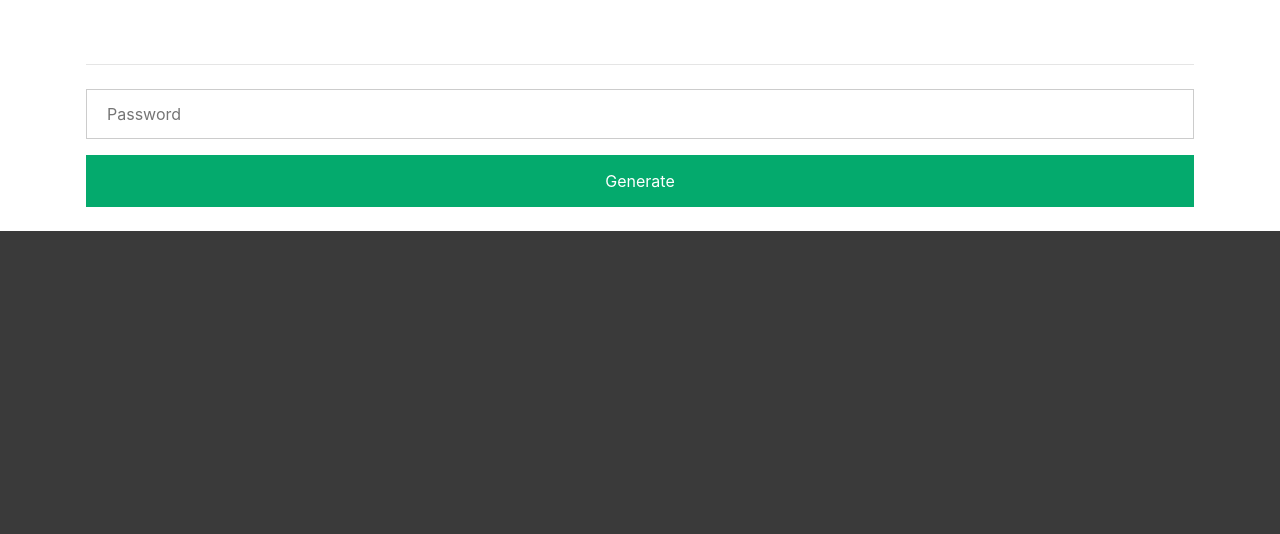
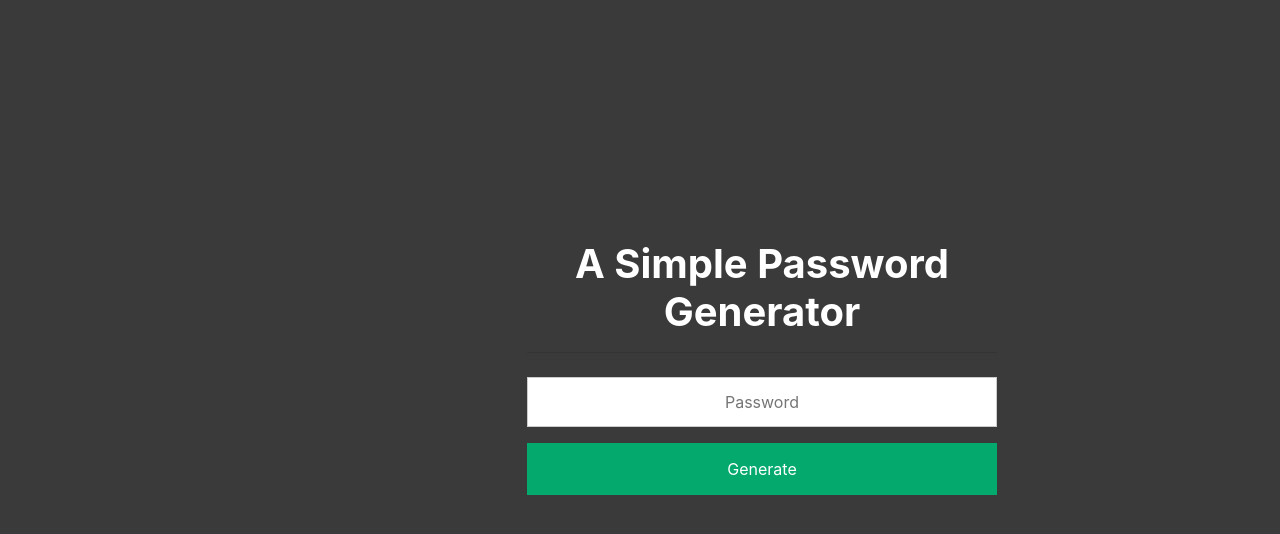
Before and after one commit to aresKoliadimas/pass-generator, an Angular app: page / in a window 1280 px wide. Shown: the top 534 px of the page. Built offline with nearby package versions, Linux system fonts and the light colour scheme.

Commit message:
fine tuning

```diff
--- a/src/app/app.component.css
+++ b/src/app/app.component.css
@@ -1,4 +1,4 @@
-label {
+h1 {
   color: white;
 }
 
@@ -9,6 +9,7 @@ input {
   display: inline-block;
   border: 1px solid #ccc;
   box-sizing: border-box;
+  text-align: center;
 }
 
 button {
@@ -26,5 +27,10 @@ button:hover {
 }
 
 .container {
-  padding: 16px;
+  text-align: center;
+  position: fixed;
+  width: 500px;
+  height: 500px;
+  top: 30%;
+  left: 40%;
 }
--- a/src/app/app.component.html
+++ b/src/app/app.component.html
@@ -1,5 +1,5 @@
 <div class="container">
-  <label><b>A Simple Password Generator</b></label>
+  <h1><b>A Simple Password Generator</b></h1>
   <hr />
   <input placeholder="Password" value="{{ password }}" />
   <button (click)="generatePassword()">Generate</button>
```
